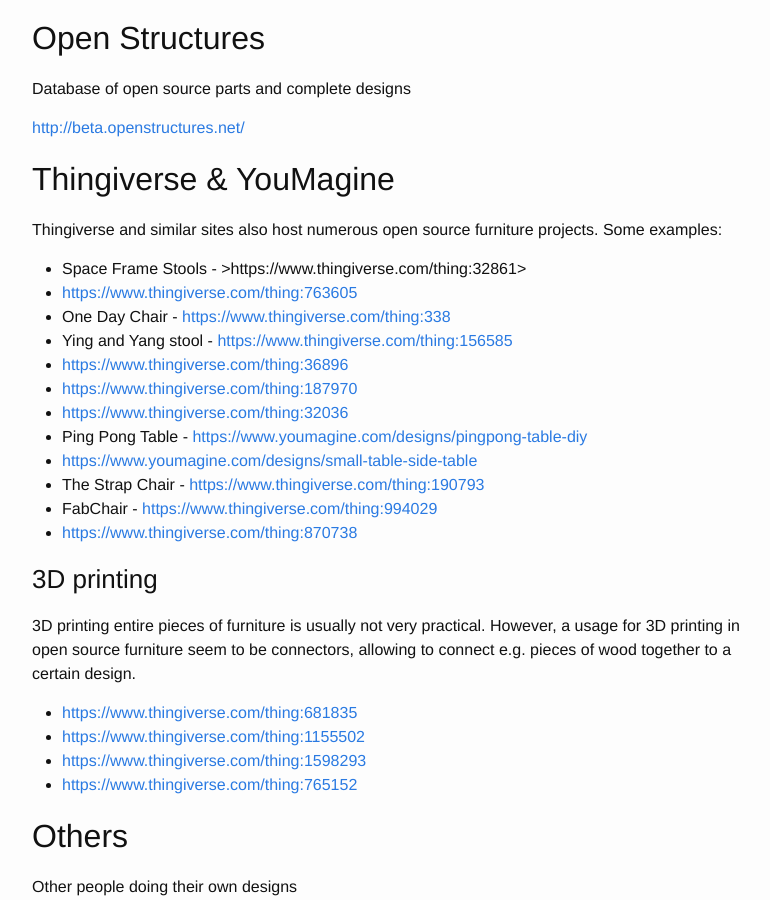
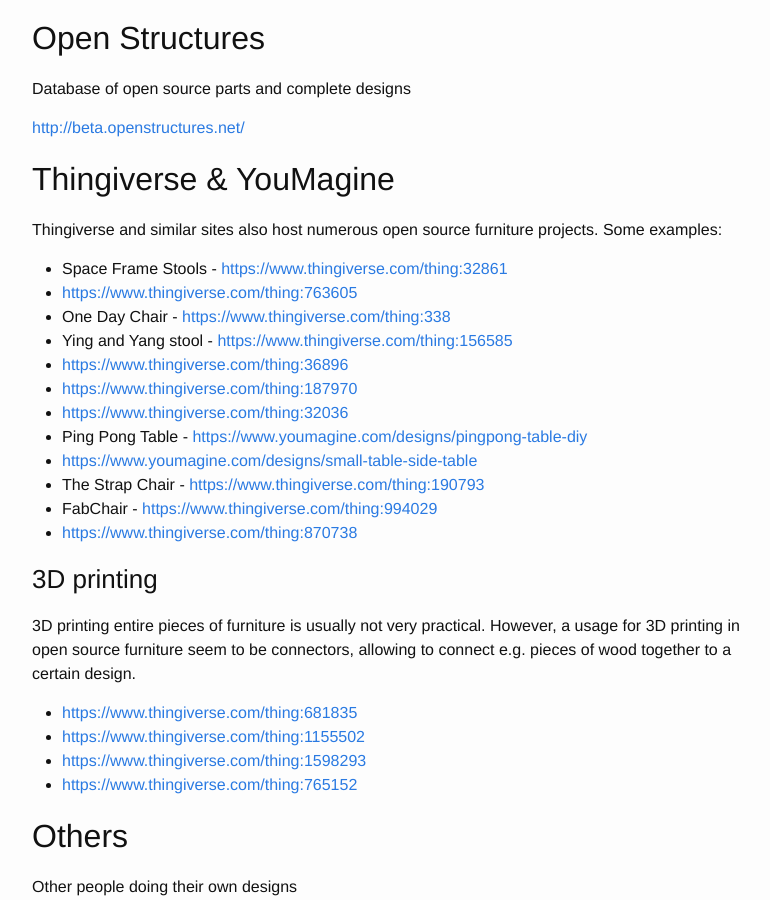
Before and after one commit to tiefpunkt/research, a Jekyll site: the page built from _posts/2016-12-23-open-source-furniture.md, in a window 1280 px wide and 900 px high, scrolled down 1272 px. Shown: the whole window, without its empty margins (238-1008 px from the left). Built offline with Jekyll 4.4.1, drawn with Linux system fonts in a browser that asks for light colours; comment, search, counter and statistics services are not loaded.

Commit message:
missed some links...

```diff
--- a/_posts/2016-12-23-open-source-furniture.md
+++ b/_posts/2016-12-23-open-source-furniture.md
@@ -44,7 +44,7 @@ Database of open source parts and complete designs
 ## Thingiverse & YouMagine
 Thingiverse and similar sites also host numerous open source furniture projects. Some examples:
 
-* Space Frame Stools - >https://www.thingiverse.com/thing:32861>
+* Space Frame Stools - <https://www.thingiverse.com/thing:32861>
 * <https://www.thingiverse.com/thing:763605>
 * One Day Chair - <https://www.thingiverse.com/thing:338>
 * Ying and Yang stool - <https://www.thingiverse.com/thing:156585>
@@ -67,6 +67,7 @@ Thingiverse and similar sites also host numerous open source furniture projects.
 
 ## Others
 Other people doing their own designs
+
 * <http://www.pedroterralab.com/open-source-furniture/>
 * <http://os-furnitures.tumblr.com/> - Mozilla Factory Open Source Furniture
   * <http://nosigner.com/case/mozilla-factory/>
@@ -81,5 +82,5 @@ Other people doing their own designs
 ## Collections
 Sites collecting designs, and linking to them
 
-* http://www.opendesignfurniture.com/
-* http://makingsociety.com/2013/02/20-open-source-furniture-designs/
+* <http://www.opendesignfurniture.com/>
+* <http://makingsociety.com/2013/02/20-open-source-furniture-designs/>
```
